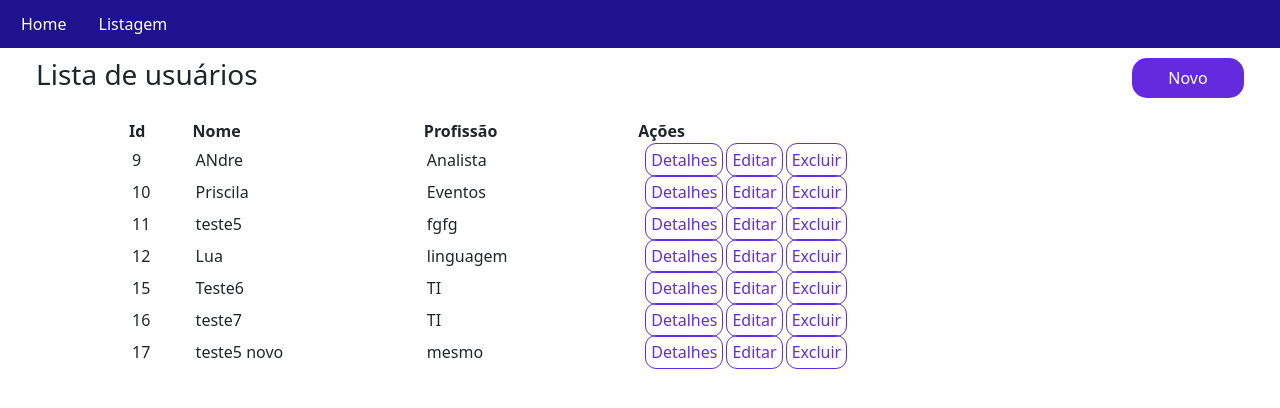
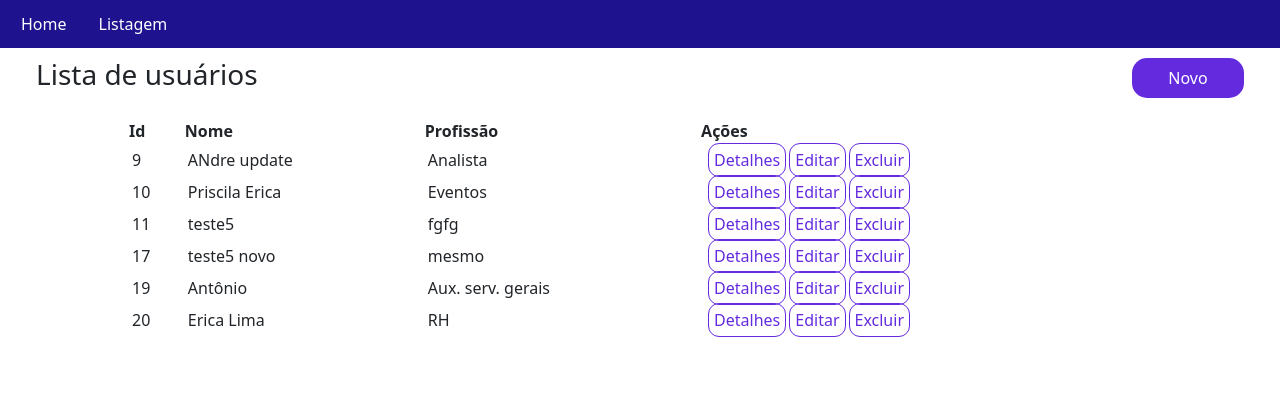
Before and after one commit to andresgois/projetos-angular, an Angular app in the folder crud-json-server/: page /lista in a window 1280 px wide. Shown: the top 408 px of the page. Built offline with nearby package versions, Linux system fonts and the light colour scheme; data requests are answered from the project's data file.

Commit message:
:bulb:	docs: remocao de logs

```diff
--- a/crud-json-server/db.json
+++ b/crud-json-server/db.json
@@ -1,18 +1,18 @@
 {
   "usuario": [
     {
-      "nome": "ANdre",
+      "id": 9,
+      "nome": "ANdre update",
       "profissao": "Analista",
       "endereco_id": 9,
-      "estado_id": 17,
-      "id": 9
+      "estado_id": 13
     },
     {
-      "nome": "Priscila",
+      "id": 10,
+      "nome": "Priscila Erica",
       "profissao": "Eventos",
       "endereco_id": 10,
-      "estado_id": 14,
-      "id": 10
+      "estado_id": 14
     },
     {
       "nome": "teste5",
@@ -22,44 +22,37 @@
       "id": 11
     },
     {
-      "nome": "Lua",
-      "profissao": "linguagem",
-      "endereco_id": 12,
-      "estado_id": 11,
-      "id": 12
-    },
-    {
-      "nome": "Teste6",
-      "profissao": "TI",
-      "endereco_id": 15,
-      "estado_id": 15,
-      "id": 15
-    },
-    {
-      "nome": "teste7",
-      "profissao": "TI",
-      "endereco_id": 16,
-      "estado_id": 16,
-      "id": 16
-    },
-    {
       "nome": "teste5 novo",
       "profissao": "mesmo",
       "endereco_id": 17,
       "estado_id": 9,
       "id": 17
+    },
+    {
+      "id": 19,
+      "nome": "Antônio",
+      "profissao": "Aux. serv. gerais",
+      "endereco_id": 19,
+      "estado_id": 15
+    },
+    {
+      "id": 20,
+      "nome": "Erica Lima",
+      "profissao": "RH",
+      "endereco_id": 20,
+      "estado_id": 16
     }
   ],
   "endereco": [
     {
+      "id": 9,
       "rua": "gonçalves",
-      "numero": "77",
-      "id": 9
+      "numero": "771"
     },
     {
+      "id": 10,
       "rua": "senai",
-      "numero": "56",
-      "id": 10
+      "numero": "56"
     },
     {
       "rua": "jjjj",
@@ -67,24 +60,19 @@
       "id": 11
     },
     {
-      "rua": "rapper",
-      "numero": "456",
-      "id": 12
-    },
-    {
-      "rua": "avenida",
-      "numero": "569",
-      "id": 15
-    },
-    {
-      "rua": "rua lima",
-      "numero": "896",
-      "id": 16
-    },
-    {
       "rua": "ola",
       "numero": "555",
       "id": 17
+    },
+    {
+      "id": 19,
+      "rua": "15",
+      "numero": "56"
+    },
+    {
+      "id": 20,
+      "rua": "adsad",
+      "numero": "34"
     }
   ],
   "estados": [
--- a/crud-json-server/src/app/class/usuario-full.ts
+++ b/crud-json-server/src/app/class/usuario-full.ts
@@ -1,21 +1,15 @@
-import { Endereco } from "../models/endereco.model";
-import { Estado } from "../models/estado.model";
-import { UsuarioFull } from "../models/usuario-full";
-import { Usuario } from "../models/usuario.model";
+export class User {
 
-export class User {// implements UsuarioFull{
-  /*usuario!: Usuario;
-  endereco!: Endereco;
-  estados!: Estado;*/
+  id!: number;
   nome: string = '';
   profissao: string = '';
+  endereco_id!: number;
+  estado_id!: number;
   rua: string = '';
   numero: string = '';
   estado: string = '';
   sigla: string = '';
 
-  constructor(){
-
-  }
+  constructor(){}
 
 }
--- a/crud-json-server/src/app/listagem/listagem.component.ts
+++ b/crud-json-server/src/app/listagem/listagem.component.ts
@@ -24,10 +24,6 @@ export class ListagemComponent implements OnInit {
     this.listaTodosUsuarios();
   }
 
-  onSumit(){
-    console.log("On Submit");
-  }
-
   listaTodosUsuarios(){
     this.service.listaTodosUsuarios().subscribe(
       (usuario: Usuario[]) => {
@@ -40,7 +36,6 @@ export class ListagemComponent implements OnInit {
     this.toggle()
   }
   public showModal(e:Boolean) {
-    //console.log("showModal")
     this.listaTodosUsuarios();
     this.toggleModal()
   }
@@ -59,14 +54,12 @@ export class ListagemComponent implements OnInit {
   }
 
   editar(u: Usuario){
-    console.log("Editar")
-    console.log("Editar: ", u)
+
     this.usuario = u;
     this.toggleModal();
   }
 
   delete(u: Usuario){
-    console.log(u.id);
     this.serviceEnde.deletar(u.endereco_id).subscribe(
       x => {
         this.service.deletar(u.id).subscribe(
@@ -79,7 +72,6 @@ export class ListagemComponent implements OnInit {
   }
 
   novo(user: Usuario | null ){
-    console.log("novo")
     this.usuario = undefined
     this.toggleModal();
   }
```
